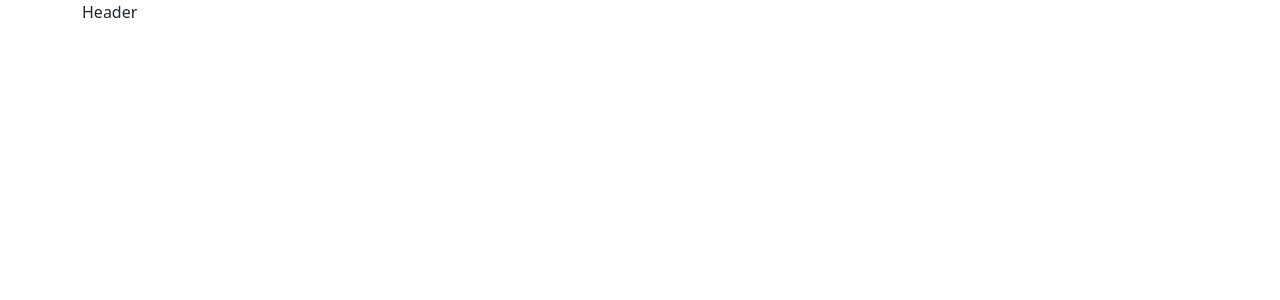
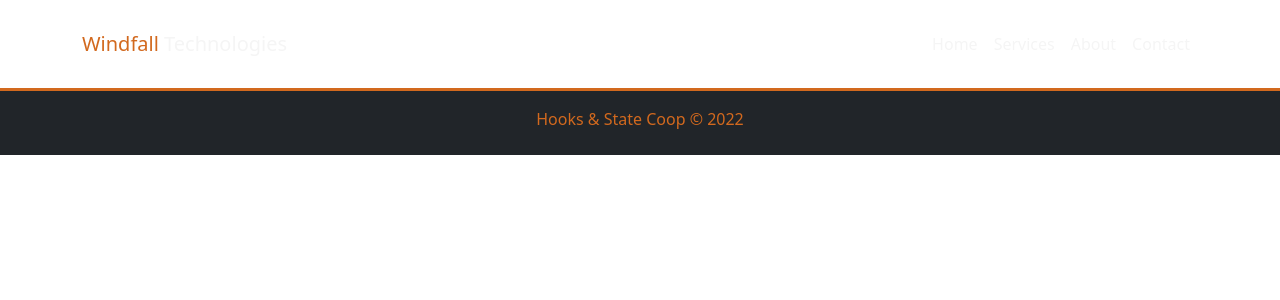
Before and after one commit to JoelOgira/Acme-Remake-with-React, a React (Create React App) app: page / in a window 1280 px wide. Shown: the top 300 px of the page. Built offline with nearby package versions, Linux system fonts and the light colour scheme.

Commit message:
Created the Navbar

```diff
--- a/src/App.css
+++ b/src/App.css
@@ -1,4 +1,15 @@
+a {
+  text-decoration: none;
+  color: whitesmoke !important;
+}
 
+a:hover {
+  border-bottom: 1px solid chocolate !important;
+}
+
+.text-chocolate {
+  color: chocolate;
+}
 
 
 
--- a/src/App.js
+++ b/src/App.js
@@ -1,13 +1,14 @@
 import Header from './Components/Header';
+import Footer from './Components/Footer';
 
 import 'bootstrap/dist/css/bootstrap.min.css';
 import './App.css';
-
 
 function App() {
   return (
     <div className="App">
       <Header />
+      <Footer/>
     </div>
   );
 }
--- /dev/null
+++ b/src/Components/Footer.js
@@ -0,0 +1,11 @@
+import React from 'react'
+
+function Footer() {
+  return (
+    <div className="footer text-center py-2 bg-dark text-chocolate">
+        <p className='pt-2'>Hooks & State Coop &copy; 2022</p>
+    </div>
+  )
+}
+
+export default Footer;
--- a/src/Components/Header.js
+++ b/src/Components/Header.js
@@ -2,9 +2,27 @@ import React from 'react'
 
 const Header = () => {
   return (
-    <div className="container">
-        Header
-    </div>
+    <navbar className="navbar navbar-expand-sm py-4" style={{ borderBottom: '3px solid chocolate' }} >
+      <div className="container">
+        <div className="navbar-brand">
+          <a href="/" className='py-2'><span className='text-chocolate'>Windfall </span>Technologies</a>
+        </div>
+        <ul className="navbar-nav mr-auto">
+            <li className="nav-item">
+                <a href="/" className="nav-link">Home</a>
+            </li>
+            <li className="nav-item">
+                <a href="/create" className="nav-link">Services</a>
+            </li>
+            <li className="nav-item">
+                <a href="/" className="nav-link">About</a>
+            </li>
+            <li className="nav-item">
+                <a href="/" className="nav-link">Contact</a>
+            </li>
+        </ul>
+      </div>
+    </navbar>
   )
 }
 
--- a/src/index.css
+++ /dev/null
@@ -1,13 +0,0 @@
-body {
-  margin: 0;
-  font-family: -apple-system, BlinkMacSystemFont, 'Segoe UI', 'Roboto', 'Oxygen',
-    'Ubuntu', 'Cantarell', 'Fira Sans', 'Droid Sans', 'Helvetica Neue',
-    sans-serif;
-  -webkit-font-smoothing: antialiased;
-  -moz-osx-font-smoothing: grayscale;
-}
-
-code {
-  font-family: source-code-pro, Menlo, Monaco, Consolas, 'Courier New',
-    monospace;
-}
--- a/src/index.js
+++ b/src/index.js
@@ -1,6 +1,5 @@
 import React from 'react';
 import ReactDOM from 'react-dom/client';
-import './index.css';
 import App from './App';
 import reportWebVitals from './reportWebVitals';
 
```
Also changed, not shown: 1 other file (tests, documents, lock files or other folders).
